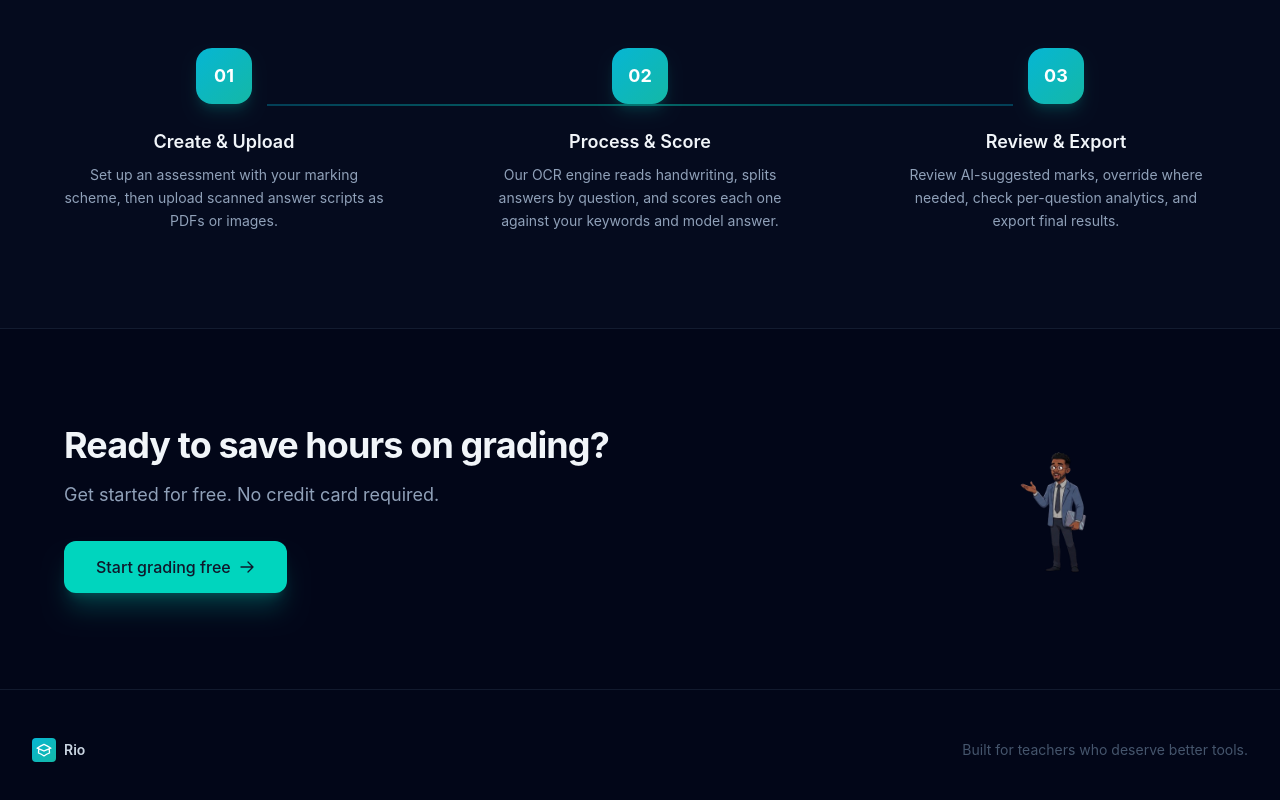
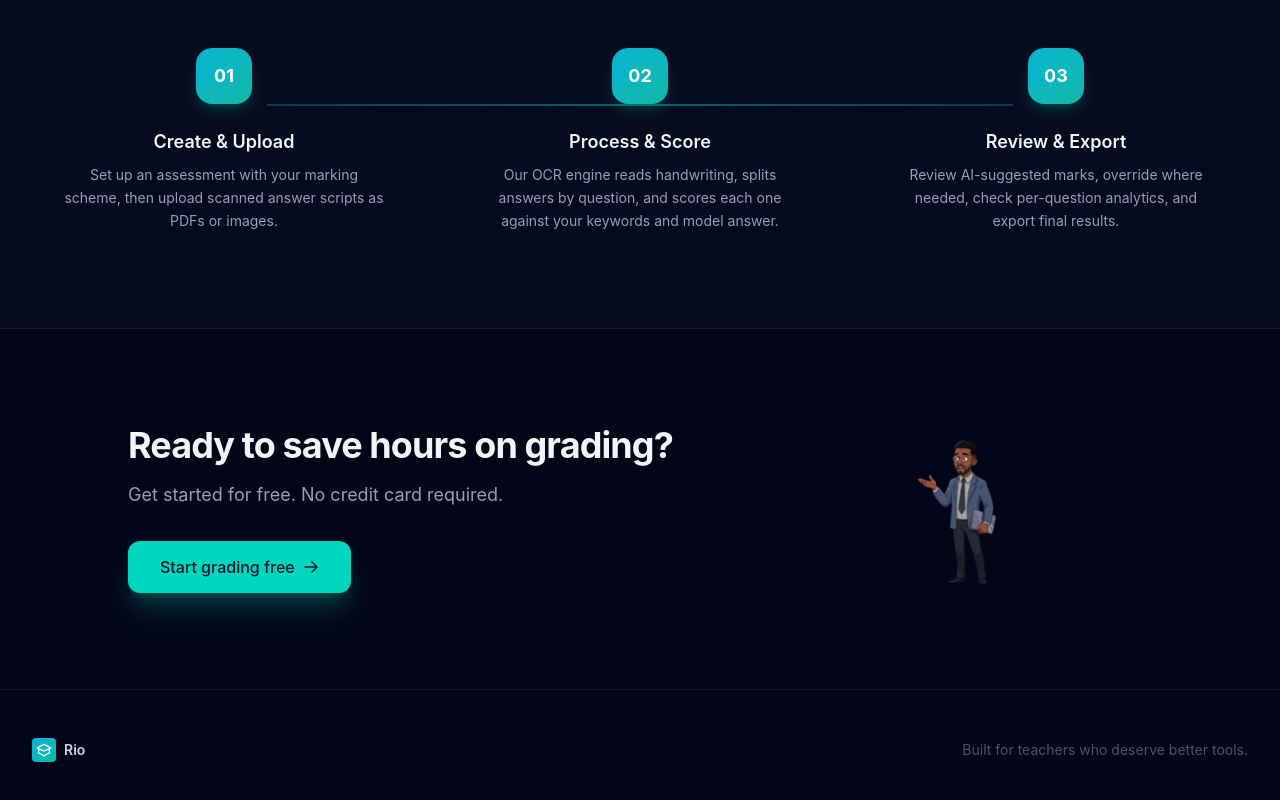
Before and after one commit to Winney360/exam-marker, a React (Vite) app in the folder frontend/: page / in a window 1280 px wide. Shown: the part 1983-2783 px from the top of the page. Built offline with nearby package versions, Linux system fonts and the light colour scheme.

Commit message:
fix: tighter CTA layout, larger ask.png (w-96 lg)

```diff
--- a/frontend/src/pages/Home.tsx
+++ b/frontend/src/pages/Home.tsx
@@ -311,7 +311,7 @@ export default function Home() {
 
         {/* CTA */}
         <section className="py-24 px-6 sm:px-8">
-          <div className="max-w-6xl mx-auto flex flex-col lg:flex-row items-center gap-8 lg:gap-16">
+          <div className="max-w-5xl mx-auto flex flex-col lg:flex-row items-center justify-center gap-6 lg:gap-10">
             <div className="flex-1 text-center lg:text-left">
               <h2 className="text-3xl sm:text-4xl font-bold text-slate-100 tracking-tight">
                 Ready to save hours on grading?
@@ -335,7 +335,7 @@ export default function Home() {
               <img
                 src="/ask.png"
                 alt=""
-                className="w-56 sm:w-64 lg:w-80 h-auto object-contain"
+                className="w-72 sm:w-80 lg:w-96 h-auto object-contain"
               />
             </div>
           </div>
```
